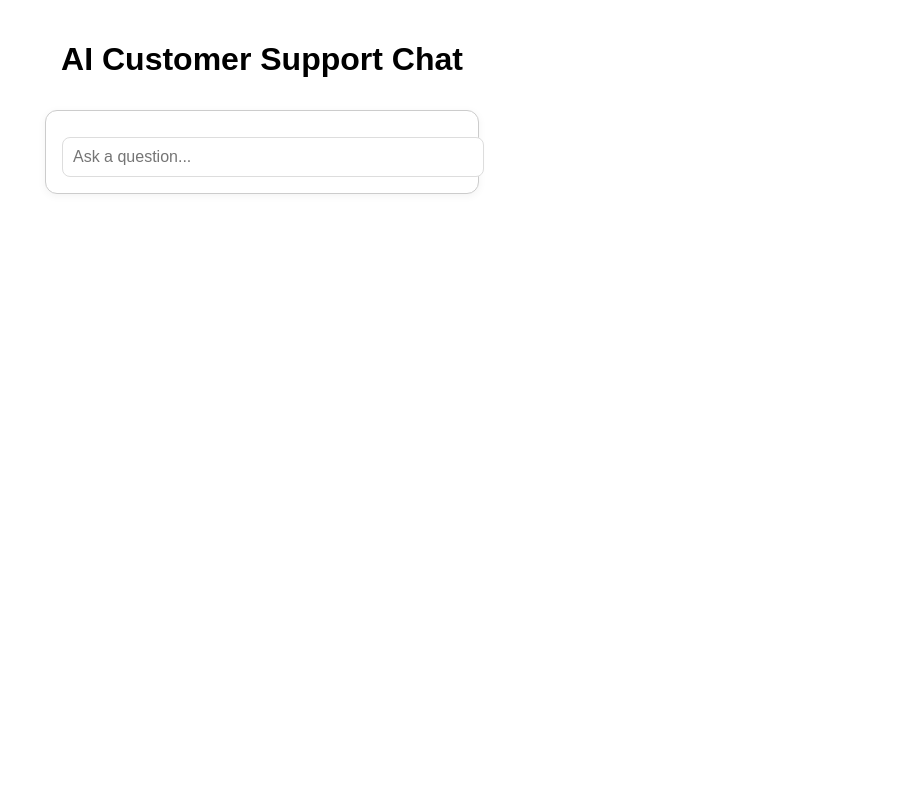
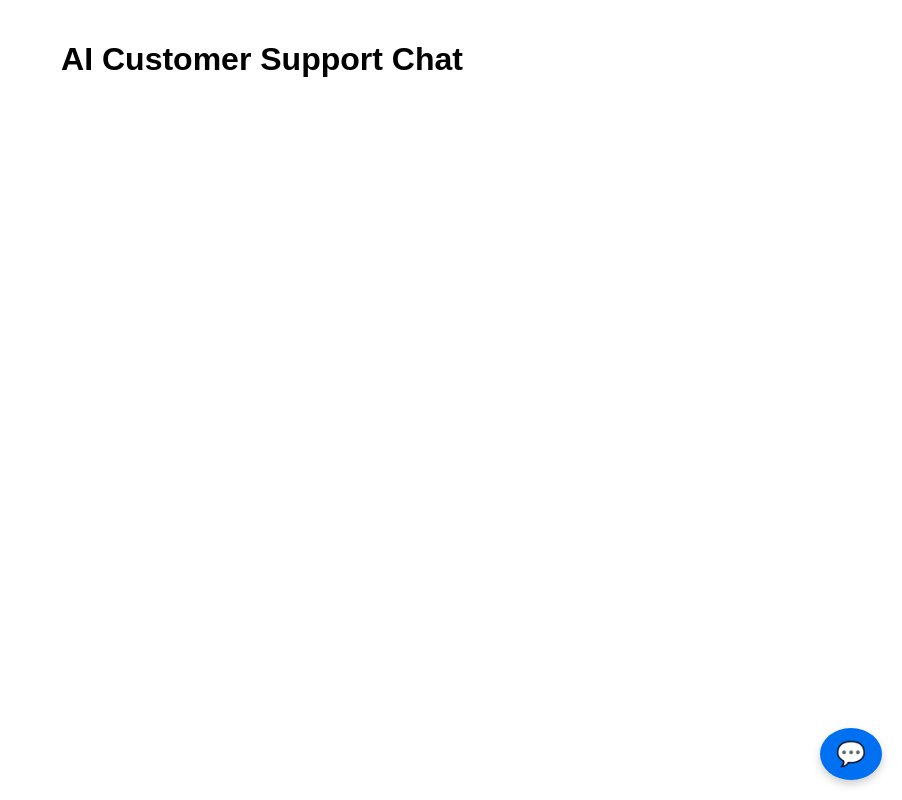
Before and after one commit to snowhorne/ai-support-bot, a React (Create React App) app in the folder client/: page / in a window 1280 px wide. Shown: the whole page, without its empty margins (378-1280 px from the left). Built offline with nearby package versions, Linux system fonts and the light colour scheme; the HTML template or start-up script is replaced by a standard one.

Commit message:
Add floating chat bubble with popup widget

```diff
--- a/client/src/ChatWidget.css
+++ b/client/src/ChatWidget.css
@@ -65,3 +65,40 @@ input[type="text"] {
   border: 1px solid #ddd;
   outline: none;
 }
+
+.chat-toggle-button {
+  position: fixed;
+  bottom: 20px;
+  right: 20px;
+  background-color: #0070f3;
+  color: white;
+  border: none;
+  border-radius: 50%;
+  font-size: 24px;
+  padding: 12px 16px;
+  cursor: pointer;
+  box-shadow: 0 4px 8px rgba(0,0,0,0.2);
+  z-index: 1000;
+}
+
+.chat-popup {
+  position: fixed;
+  bottom: 80px;
+  right: 20px;
+  width: 350px;
+  max-height: 500px;
+  background: white;
+  border-radius: 12px;
+  box-shadow: 0 4px 20px rgba(0,0,0,0.2);
+  display: flex;
+  flex-direction: column;
+  padding: 10px;
+  z-index: 999;
+}
+
+.chat-header {
+  display: flex;
+  justify-content: space-between;
+  align-items: center;
+  margin-bottom: 10px;
+}
--- a/client/src/ChatWidget.jsx
+++ b/client/src/ChatWidget.jsx
@@ -5,6 +5,7 @@ function ChatWidget() {
   const [messages, setMessages] = useState([]);
   const [input, setInput] = useState('');
   const [loading, setLoading] = useState(false);
+  const [isOpen, setIsOpen] = useState(false);
 
   const sendMessage = async () => {
     if (!input.trim()) return;
@@ -38,6 +39,17 @@ function ChatWidget() {
   };
 
   return (
+    <>
+      <button className="chat-toggle-button" onClick={() => setIsOpen(!isOpen)}>
+        💬
+      </button>
+
+      {isOpen && (
+        <div className="chat-popup">
+          <div className="chat-header">
+            <h4>Support Chat</h4>
+            <button onClick={() => setIsOpen(false)}>✖</button>
+          </div>
           <div className="chat-container">
             {messages.map((msg, i) => (
               <div key={i} className={`chat-message ${msg.role}`}>
@@ -53,6 +65,7 @@ function ChatWidget() {
                 <div className="chat-bubble typing-indicator">Typing…</div>
               </div>
             )}
+          </div>
           <input
             type="text"
             value={input}
@@ -61,6 +74,8 @@ function ChatWidget() {
             placeholder="Ask a question..."
           />
         </div>
+      )}
+    </>
   );
 }
 
```
Lines whose indentation alone changed are shown as unchanged.
